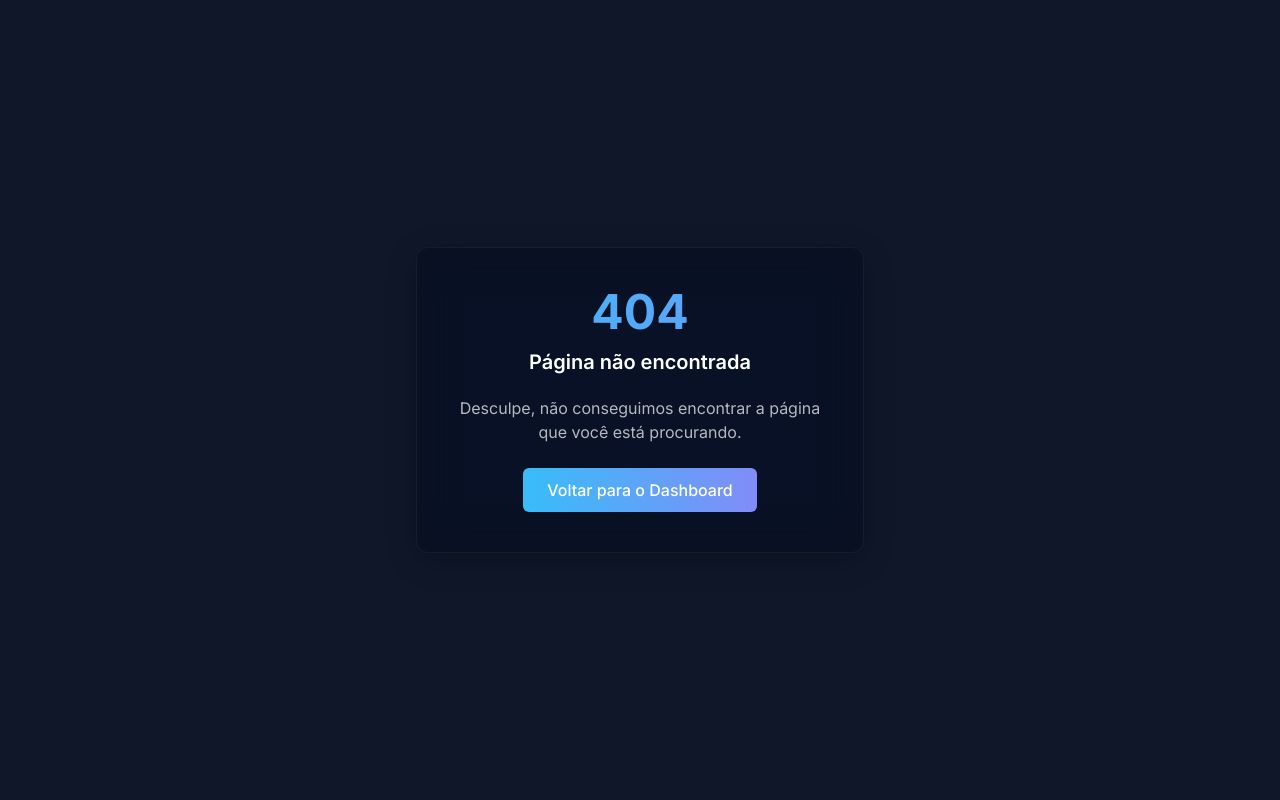
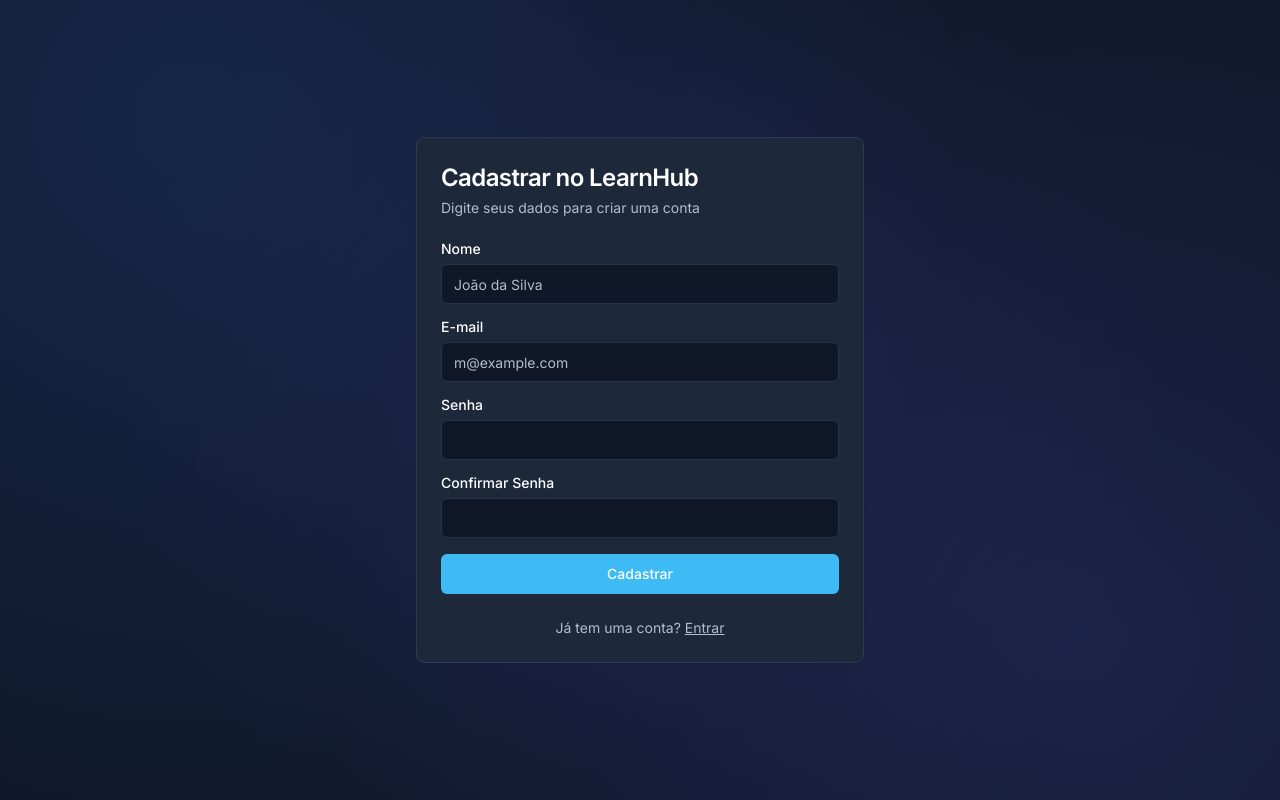
Before and after one commit to otaviocostao/learn-hub, a React (Vite) app: page /registrar in a window 1280 px wide. Before the commit this address had no page. Built offline with nearby package versions, Linux system fonts and the light colour scheme.

Commit message:
feat: add login and registration pages

```diff
--- a/src/App.tsx
+++ b/src/App.tsx
@@ -11,6 +11,8 @@ import { SidebarProvider } from "./context/SidebarContext";
 import MainLayout from "./components/MainLayout";
 import Lesson from "./pages/Lesson";
 import IntroducaoCurso from "./pages/IntroducaoCurso";
+import Login from "./pages/Login";
+import Registrar from "./pages/Registrar";
 
 const queryClient = new QueryClient();
 
@@ -22,6 +24,8 @@ const App = () => (
       <SidebarProvider>
         <BrowserRouter>
           <Routes>
+            <Route path="/login" element={<Login />} />
+            <Route path="/registrar" element={<Registrar />} />
             <Route element={<MainLayout />}>
               <Route path="/" element={<Index />} />
               <Route path="/my-courses" element={<MyCourses />} />
--- a/src/pages/Course.tsx
+++ b/src/pages/Course.tsx
@@ -83,7 +83,7 @@ const Lesson = () => {
 
             <div className=" gap-6">
                 {discoverLesson.map(course => (
-                    <LessonCard key={course.id} course={course} type="discover" className="backdrop-blur-md bg-white/15 rounded-lg border border-white/18 shadow-xl" />
+                    <CourseCard key={course.id} course={course} type="discover" className="backdrop-blur-md bg-white/15 rounded-lg border border-white/18 shadow-xl" />
                 ))}
             </div>
         </div>
--- /dev/null
+++ b/src/pages/Login.tsx
@@ -0,0 +1,77 @@
+import React, { useState } from 'react';
+import { Link } from 'react-router-dom';
+import { Card, CardHeader, CardTitle, CardDescription, CardContent, CardFooter } from '@/components/ui/card';
+import { Label } from '@/components/ui/label';
+import { Input } from '@/components/ui/input';
+import { Button } from '@/components/ui/button';
+
+const Login: React.FC = () => {
+  const [email, setEmail] = useState('');
+  const [password, setPassword] = useState('');
+
+  const handleSubmit = (e: React.FormEvent) => {
+    e.preventDefault();
+    console.log('Tentativa de login com:', { email, password });
+    alert('Funcionalidade de login ainda não implementada.');
+  };
+
+  return (
+    <div
+      className="flex items-center justify-center min-h-screen"
+      style={{
+        backgroundImage: `
+          radial-gradient(circle at 15% 15%, rgba(59, 130, 246, 0.15) 0%, transparent 60%),
+          radial-gradient(circle at 85% 80%, rgba(99, 102, 241, 0.15) 0%, transparent 60%),
+          radial-gradient(circle at 50% 50%, rgba(139, 92, 246, 0.08) 0%, transparent 70%)
+        `,
+        backgroundAttachment: 'fixed',
+        backgroundColor: 'hsl(var(--background))'
+      }}
+    >
+      <Card className="w-full max-w-md">
+        <CardHeader className="space-y-1">
+          <CardTitle className="text-2xl">Entrar no LearnHub</CardTitle>
+          <CardDescription>Digite seu e-mail abaixo para entrar na sua conta</CardDescription>
+        </CardHeader>
+        <CardContent className="grid gap-4">
+          <form onSubmit={handleSubmit} className="grid gap-4">
+            <div className="grid gap-2">
+              <Label htmlFor="email">E-mail</Label>
+              <Input
+                id="email"
+                type="email"
+                placeholder="m@example.com"
+                value={email}
+                onChange={(e) => setEmail(e.target.value)}
+                required
+              />
+            </div>
+            <div className="grid gap-2">
+              <Label htmlFor="password">Senha</Label>
+              <Input
+                id="password"
+                type="password"
+                value={password}
+                onChange={(e) => setPassword(e.target.value)}
+                required
+              />
+            </div>
+            <Button type="submit" className="w-full">
+              Entrar
+            </Button>
+          </form>
+        </CardContent>
+        <CardFooter className="flex flex-col gap-4">
+          <div className="text-sm text-muted-foreground">
+            Não tem uma conta?{' '}
+            <Link to="/registrar" className="underline">
+              Cadastre-se
+            </Link>
+          </div>
+        </CardFooter>
+      </Card>
+    </div>
+  );
+};
+
+export default Login;
--- /dev/null
+++ b/src/pages/Registrar.tsx
@@ -0,0 +1,104 @@
+import React, { useState } from 'react';
+import { Card, CardHeader, CardTitle, CardDescription, CardContent, CardFooter } from '@/components/ui/card';
+import { Label } from '@/components/ui/label';
+import { Input } from '@/components/ui/input';
+import { Button } from '@/components/ui/button';
+import { Link } from 'react-router-dom';
+
+const Registrar: React.FC = () => {
+  const [name, setName] = useState('');
+  const [email, setEmail] = useState('');
+  const [password, setPassword] = useState('');
+  const [confirmPassword, setConfirmPassword] = useState('');
+
+  const handleSubmit = (e: React.FormEvent) => {
+    e.preventDefault();
+    if (password !== confirmPassword) {
+      alert('As senhas não coincidem!');
+      return;
+    }
+    console.log('Tentativa de cadastro com:', { name, email, password });
+    alert('Funcionalidade de cadastro ainda não implementada.');
+  };
+
+  return (
+    <div
+      className="flex items-center justify-center min-h-screen"
+      style={{
+        backgroundImage: `
+          radial-gradient(circle at 15% 15%, rgba(59, 130, 246, 0.15) 0%, transparent 60%),
+          radial-gradient(circle at 85% 80%, rgba(99, 102, 241, 0.15) 0%, transparent 60%),
+          radial-gradient(circle at 50% 50%, rgba(139, 92, 246, 0.08) 0%, transparent 70%)
+        `,
+        backgroundAttachment: 'fixed',
+        backgroundColor: 'hsl(var(--background))'
+      }}
+    >
+      <Card className="w-full max-w-md">
+        <CardHeader className="space-y-1">
+          <CardTitle className="text-2xl">Cadastrar no LearnHub</CardTitle>
+          <CardDescription>Digite seus dados para criar uma conta</CardDescription>
+        </CardHeader>
+        <CardContent className="grid gap-4">
+          <form onSubmit={handleSubmit} className="grid gap-4">
+            <div className="grid gap-2">
+              <Label htmlFor="name">Nome</Label>
+              <Input
+                id="name"
+                type="text"
+                placeholder="João da Silva"
+                value={name}
+                onChange={(e) => setName(e.target.value)}
+                required
+              />
+            </div>
+            <div className="grid gap-2">
+              <Label htmlFor="email">E-mail</Label>
+              <Input
+                id="email"
+                type="email"
+                placeholder="m@example.com"
+                value={email}
+                onChange={(e) => setEmail(e.target.value)}
+                required
+              />
+            </div>
+            <div className="grid gap-2">
+              <Label htmlFor="password">Senha</Label>
+              <Input
+                id="password"
+                type="password"
+                value={password}
+                onChange={(e) => setPassword(e.target.value)}
+                required
+              />
+            </div>
+            <div className="grid gap-2">
+              <Label htmlFor="confirm-password">Confirmar Senha</Label>
+              <Input
+                id="confirm-password"
+                type="password"
+                value={confirmPassword}
+                onChange={(e) => setConfirmPassword(e.target.value)}
+                required
+              />
+            </div>
+            <Button type="submit" className="w-full">
+              Cadastrar
+            </Button>
+          </form>
+        </CardContent>
+        <CardFooter className="flex flex-col gap-4">
+          <div className="text-sm text-muted-foreground">
+            Já tem uma conta?{' '}
+            <Link to="/login" className="underline">
+              Entrar
+            </Link>
+          </div>
+        </CardFooter>
+      </Card>
+    </div>
+  );
+};
+
+export default Registrar;
```
